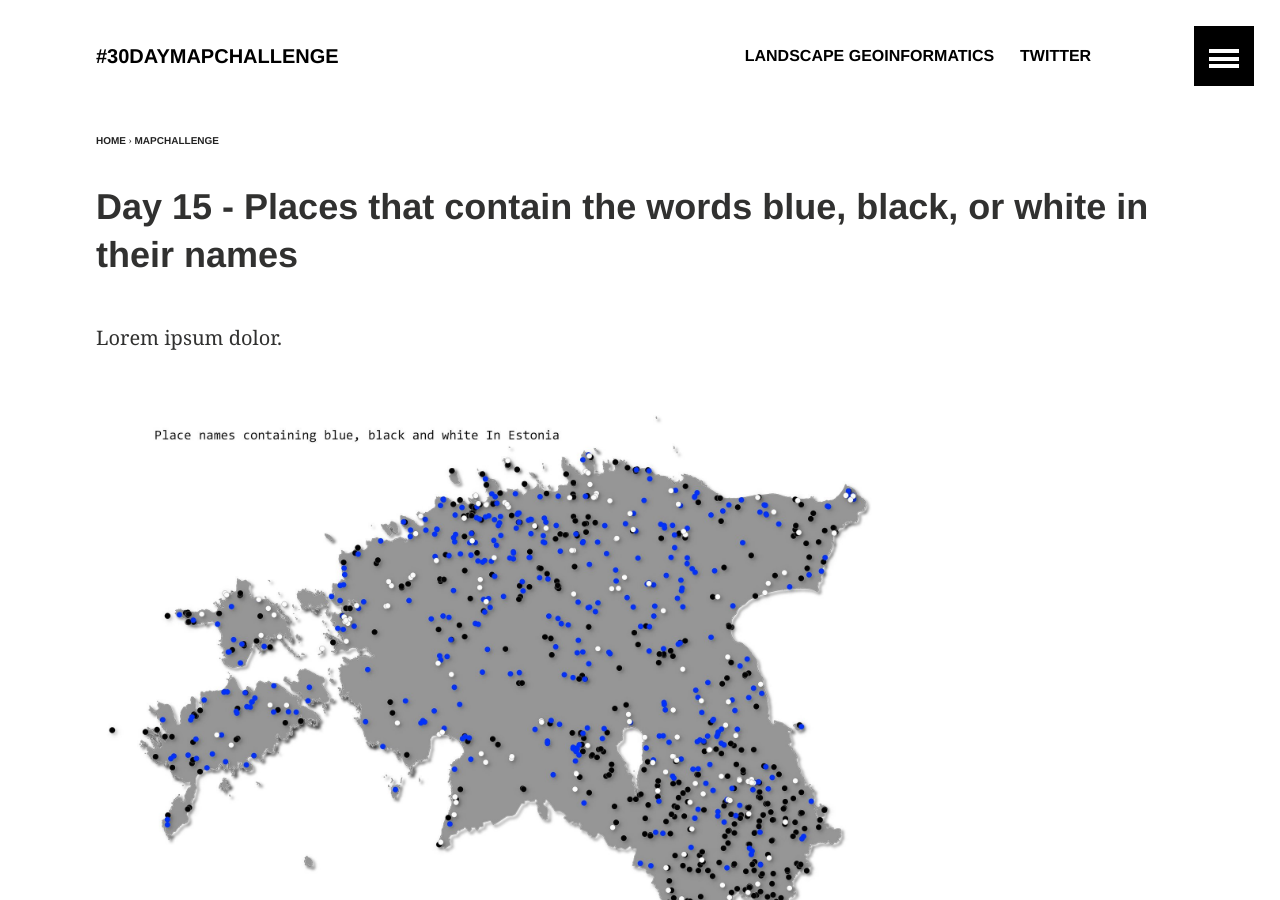
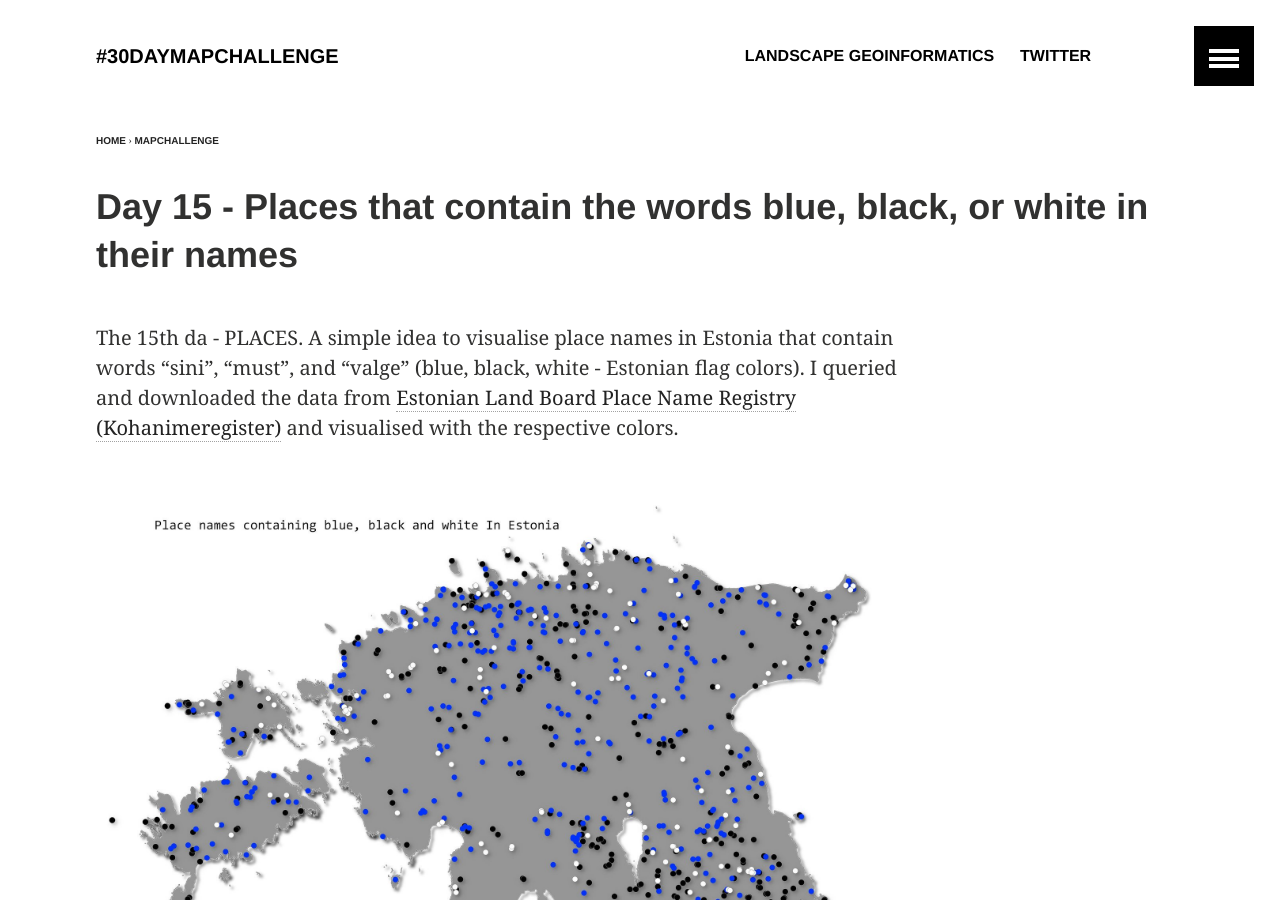
Before and after one commit to kevelyn1/30DayMapChallenge2019, a Jekyll site: the page built from _posts/mapchallenge/2019-11-15-day-15.md, in a window 1280 px wide and 900 px high. Built offline with Jekyll 4.4.1, drawn with Linux system fonts in a browser that asks for light colours.

Commit message:
Update 2019-11-15-day-15.md

```diff
--- a/_posts/mapchallenge/2019-11-15-day-15.md
+++ b/_posts/mapchallenge/2019-11-15-day-15.md
@@ -7,8 +7,8 @@ image:
   teaser: sini-must-valge.jpg
 ---
 
-Lorem ipsum dolor.
+The 15th da - PLACES. A simple idea to visualise place names in Estonia that contain words "sini", "must", and "valge" (blue, black, white - Estonian flag colors). I queried and downloaded the data from [Estonian Land Board Place Name Registry (Kohanimeregister)](https://www.maaamet.ee/et/eesmargid-tegevused/kohanimeregister) and visualised with the respective colors.
 
 ![image of day 15 post](../../images/sini-must-valge.jpg)
 
-[Link to original Twitter post](https://twitter.com/evelynuuemaa/status/15)
+[Link to original Twitter post](https://twitter.com/evelynuuemaa/status/1195309496257712128)
```
